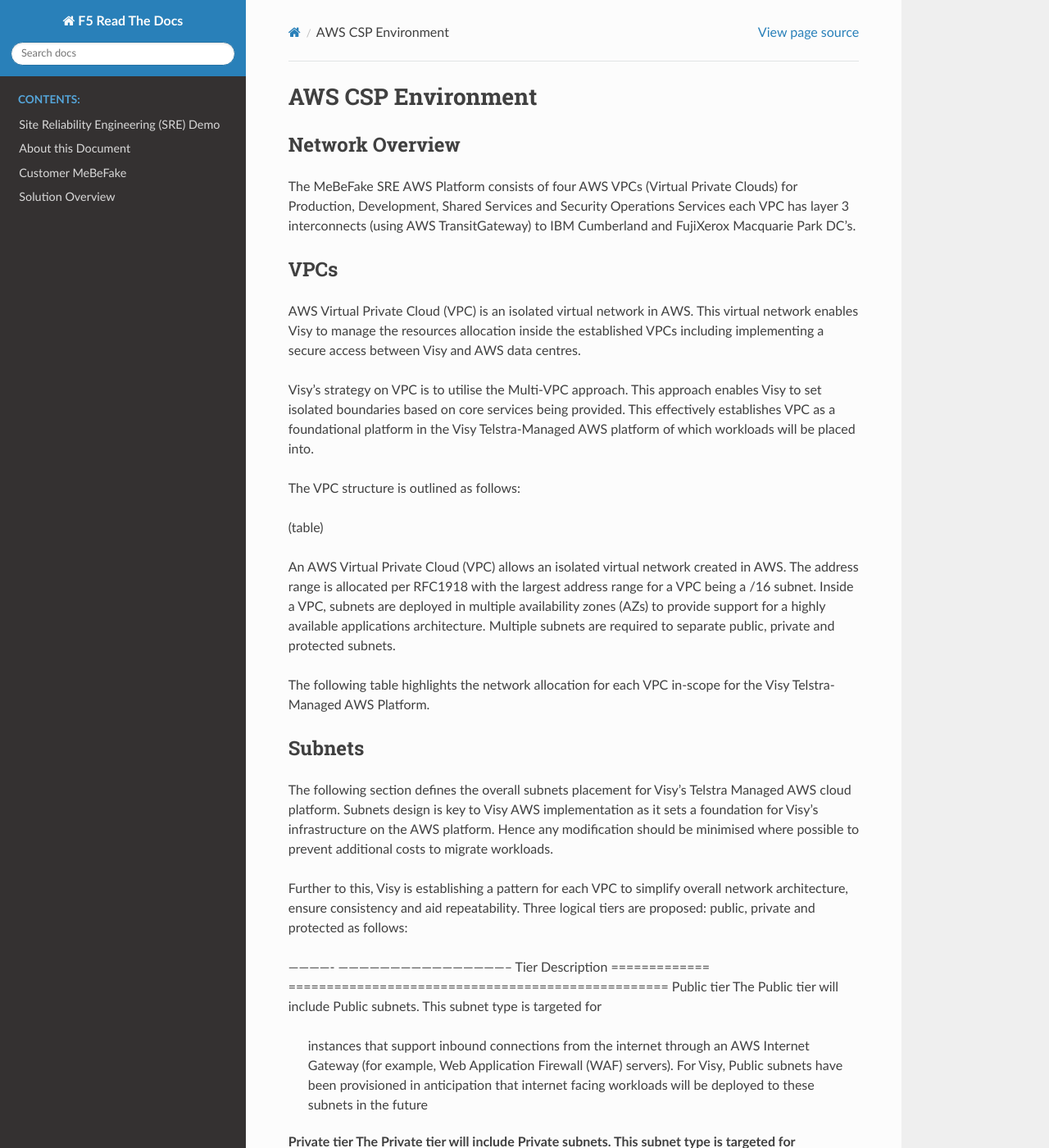
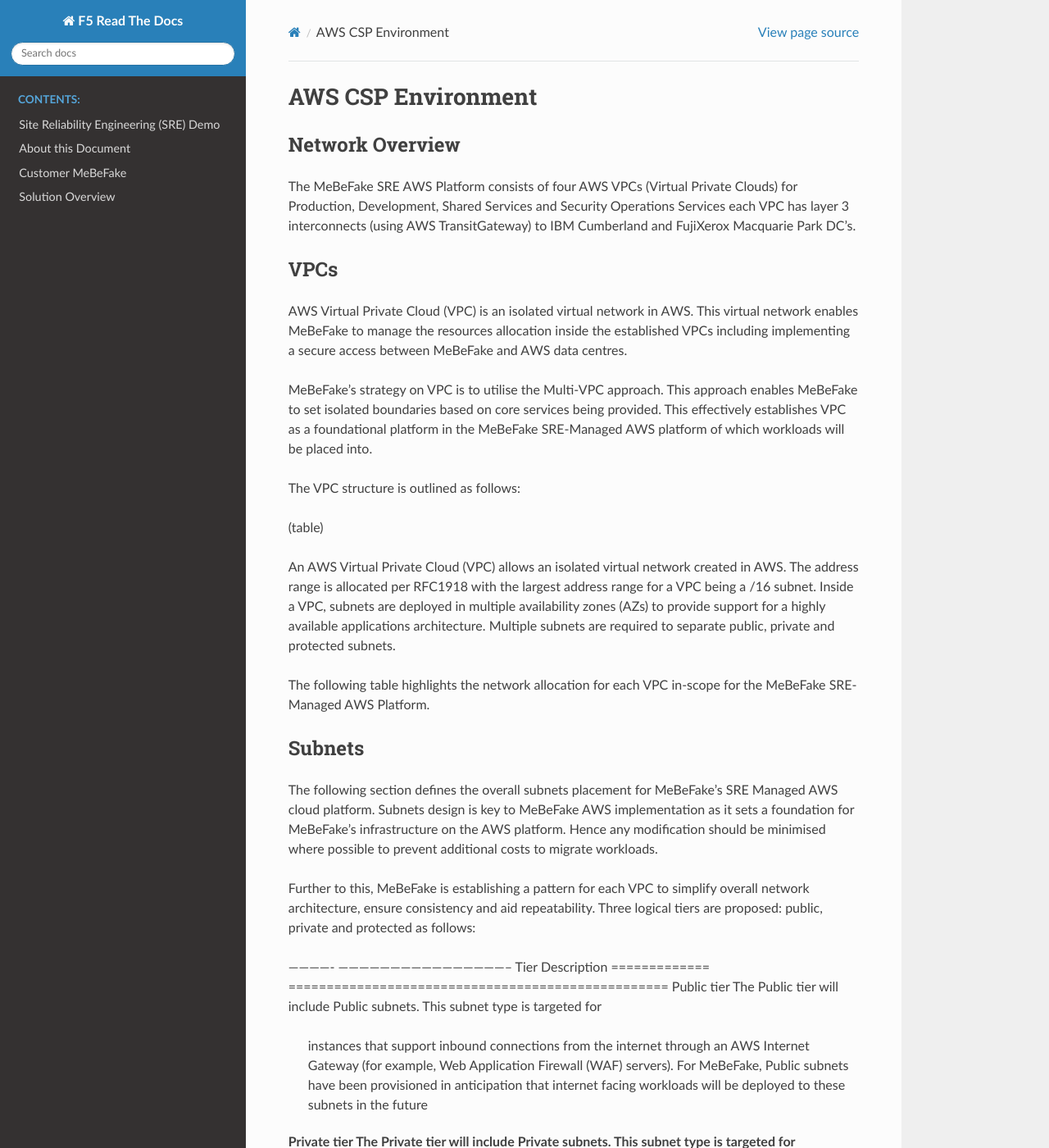
Before and after one commit to merps/f5-rtd-sre-demo, a Sphinx documentation site: the page built from docs/html/aws.rst, in a window 1280 px wide and 1400 px high. Shown: the whole window at 82% size. Built offline with Sphinx 7.4.7 and the Read the Docs theme 2.0.0, drawn with Linux system fonts in a browser that asks for light colours; some of the changed text lies outside the part shown.

Commit message:
updated aws description

```diff
--- a/docs/html/aws.rst
+++ b/docs/html/aws.rst
@@ -14,12 +14,12 @@
 ==================================================================
 
 AWS Virtual Private Cloud (VPC) is an isolated virtual network in AWS. This virtual network
-enables Visy to manage the resources allocation inside the established VPCs including
-implementing a secure access between Visy and AWS data centres.
+enables MeBeFake to manage the resources allocation inside the established VPCs including
+implementing a secure access between MeBeFake and AWS data centres.
 
-Visy’s strategy on VPC is to utilise the Multi-VPC approach. This approach enables Visy to set
+MeBeFake’s strategy on VPC is to utilise the Multi-VPC approach. This approach enables MeBeFake to set
 isolated boundaries based on core services being provided. This effectively establishes VPC as a
-foundational platform in the Visy Telstra-Managed AWS platform of which workloads will be placed
+foundational platform in the MeBeFake SRE-Managed AWS platform of which workloads will be placed
 into.
 
 The VPC structure is outlined as follows:
@@ -33,19 +33,19 @@
 for a highly available applications architecture. Multiple subnets are required to separate public,
 private and protected subnets.
 
-The following table highlights the network allocation for each VPC in-scope for the Visy Telstra-
+The following table highlights the network allocation for each VPC in-scope for the MeBeFake SRE-
 Managed AWS Platform.
 
 
 Subnets
 ==================================================================
 
-The following section defines the overall subnets placement for Visy’s Telstra Managed AWS cloud
-platform. Subnets design is key to Visy AWS implementation as it sets a foundation for Visy’s
+The following section defines the overall subnets placement for MeBeFake’s SRE Managed AWS cloud
+platform. Subnets design is key to MeBeFake AWS implementation as it sets a foundation for MeBeFake’s
 infrastructure on the AWS platform. Hence any modification should be minimised where possible to
 prevent additional costs to migrate workloads.
 
-Further to this, Visy is establishing a pattern for each VPC to simplify overall network architecture,
+Further to this, MeBeFake is establishing a pattern for each VPC to simplify overall network architecture,
 ensure consistency and aid repeatability. Three logical tiers are proposed: public, private and
 protected as follows:
 
@@ -54,7 +54,7 @@
 =============   ==================================================
 Public tier     The Public tier will include Public subnets. This subnet type is targeted for
                 instances that support inbound connections from the internet through an AWS
-                Internet Gateway (for example, Web Application Firewall (WAF) servers). For Visy,
+                Internet Gateway (for example, Web Application Firewall (WAF) servers). For MeBeFake,
                 Public subnets have been provisioned in anticipation that internet facing workloads
                 will be deployed to these subnets in the future
 
@@ -62,7 +62,7 @@
                 internal web servers and application servers that have private IP addresses.
                 Instances in a Private subnet will not support inbound internet connections.
 
-Protected tier  Instances in a Private subnet are accessible to Visy on-premise networks.
+Protected tier  Instances in a Private subnet are accessible to MeBeFake on-premise networks.
                 The Protected tier will include Protected subnets. This subnet type is designated
                 for EC2 instances with database(s) and can only be accessed by servers in the
                 Private tier.
@@ -86,7 +86,7 @@
 groups of instances. Outbound traffic for all EC2 instances will be allowed out without filtering,
 however for Inbound traffic connections will be restricted to improve instance security
 
-Visy Security Group Standards
+MeBeFake Security Group Standards
 
     * Instances will generally belong to the following security groups:
 
@@ -102,8 +102,8 @@
         - Within a default security group instances allow incoming traffic from all other
         instances in the same security group
 
-Through Telstra Service Requests custom security groups can be created and updates to existing
+Through SRE Service Requests custom security groups can be created and updates to existing
 security groups can be made.
 
 For detailed Network Security Groups definitions please refer to the Security Groups tab in
-the CSD Data spreadsheet.
+the ne1MBF Data spreadsheet.
```
